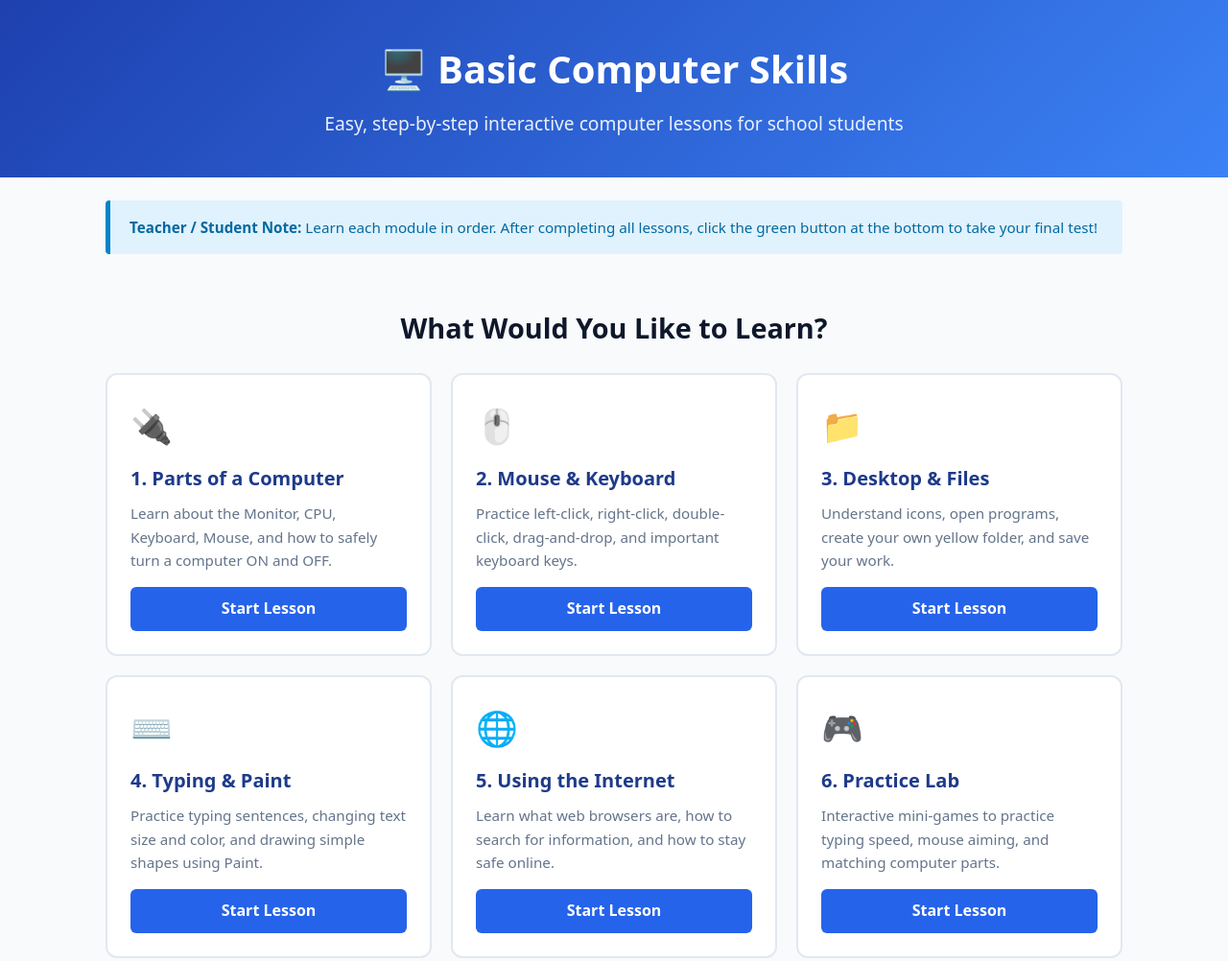
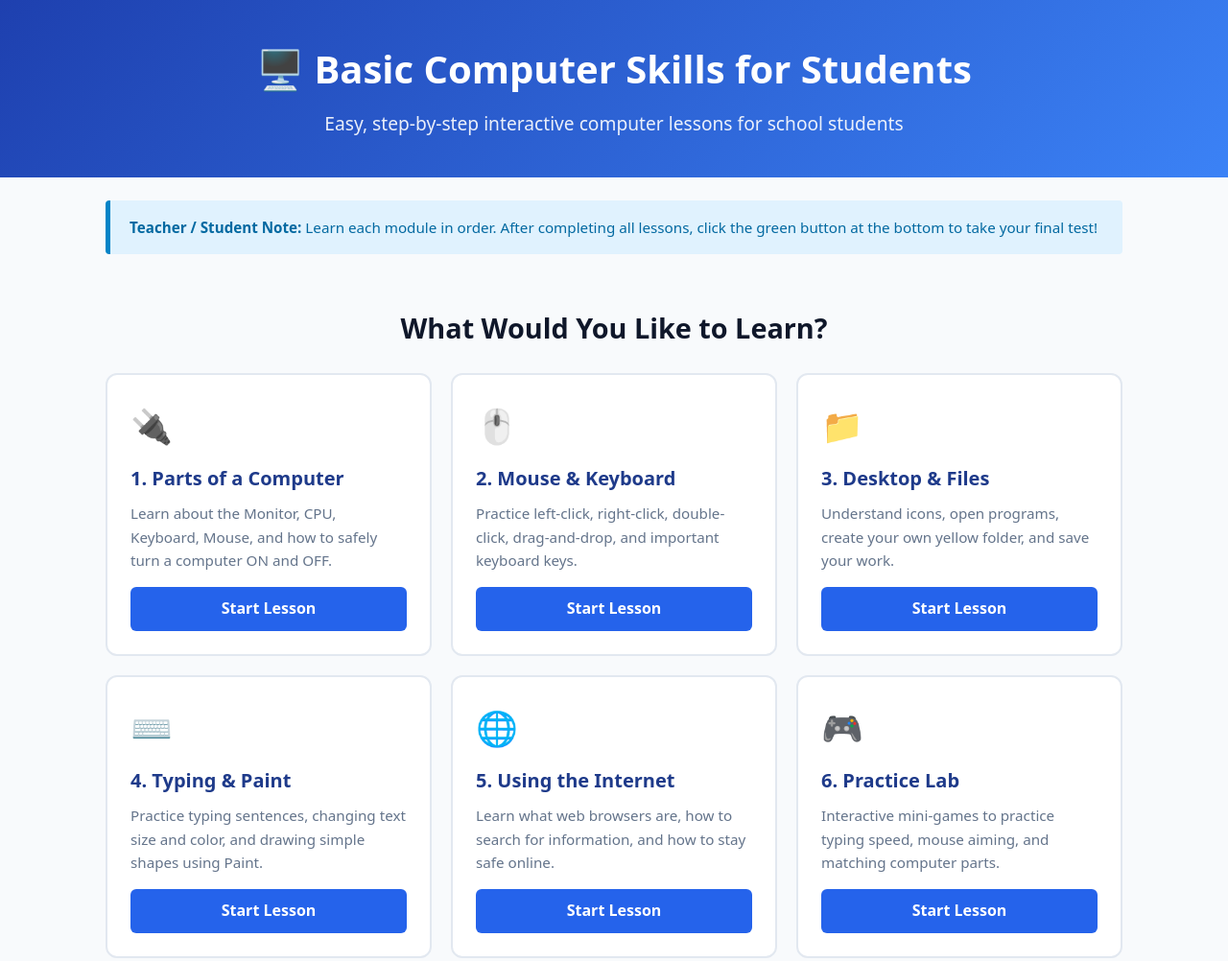
Before and after one commit to AdwaitPatil07/Basic-Computer-Skills, a plain HTML site: page index.html in a window 1280 px wide. Shown: the top 1002 px of the page at 96% size. Drawn offline with Linux system fonts and the light colour scheme.

Commit message:
updated heading

```diff
--- a/index.html
+++ b/index.html
@@ -11,7 +11,7 @@
   <!-- Header Section -->
   <header>
     <div class="container">
-      <h1>🖥️ Basic Computer Skills </h1>
+      <h1>🖥️ Basic Computer Skills for Students</h1>
       <p>Easy, step-by-step interactive computer lessons for school students</p>
     </div>
   </header>
```
